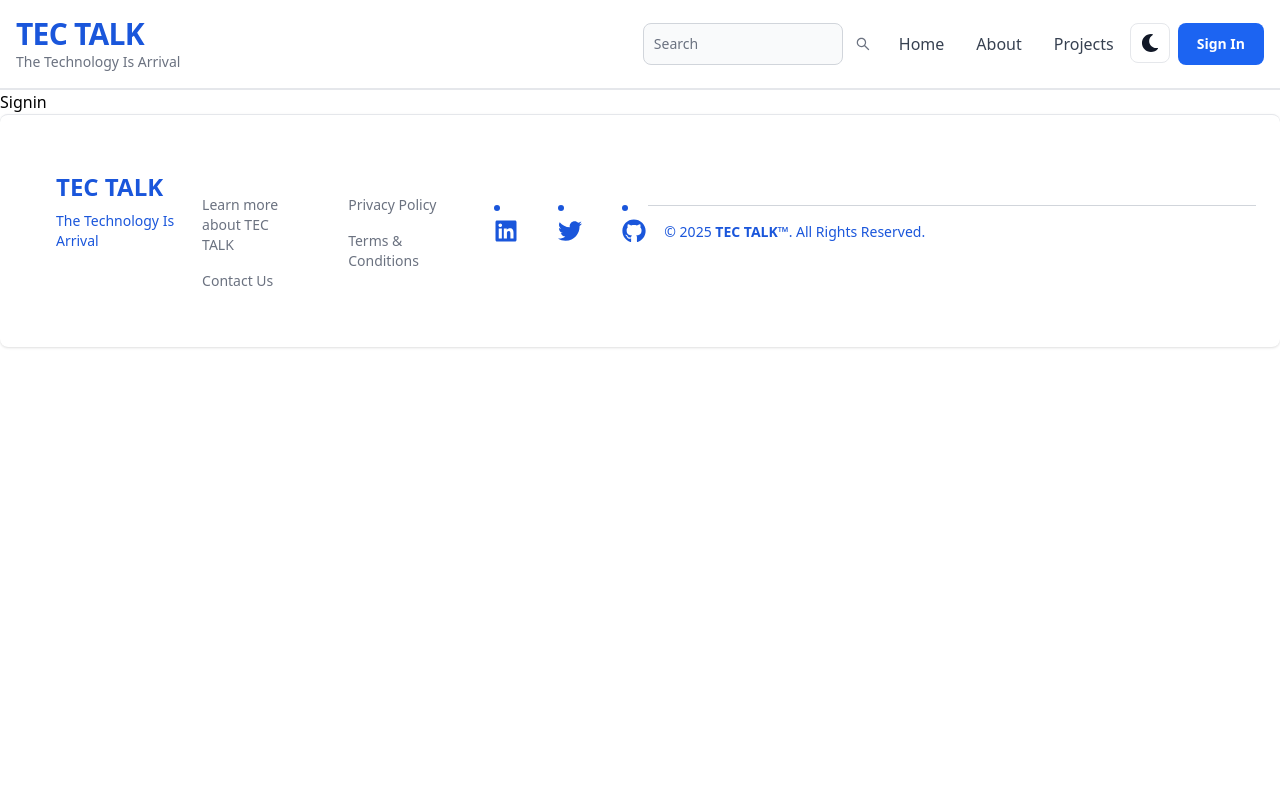
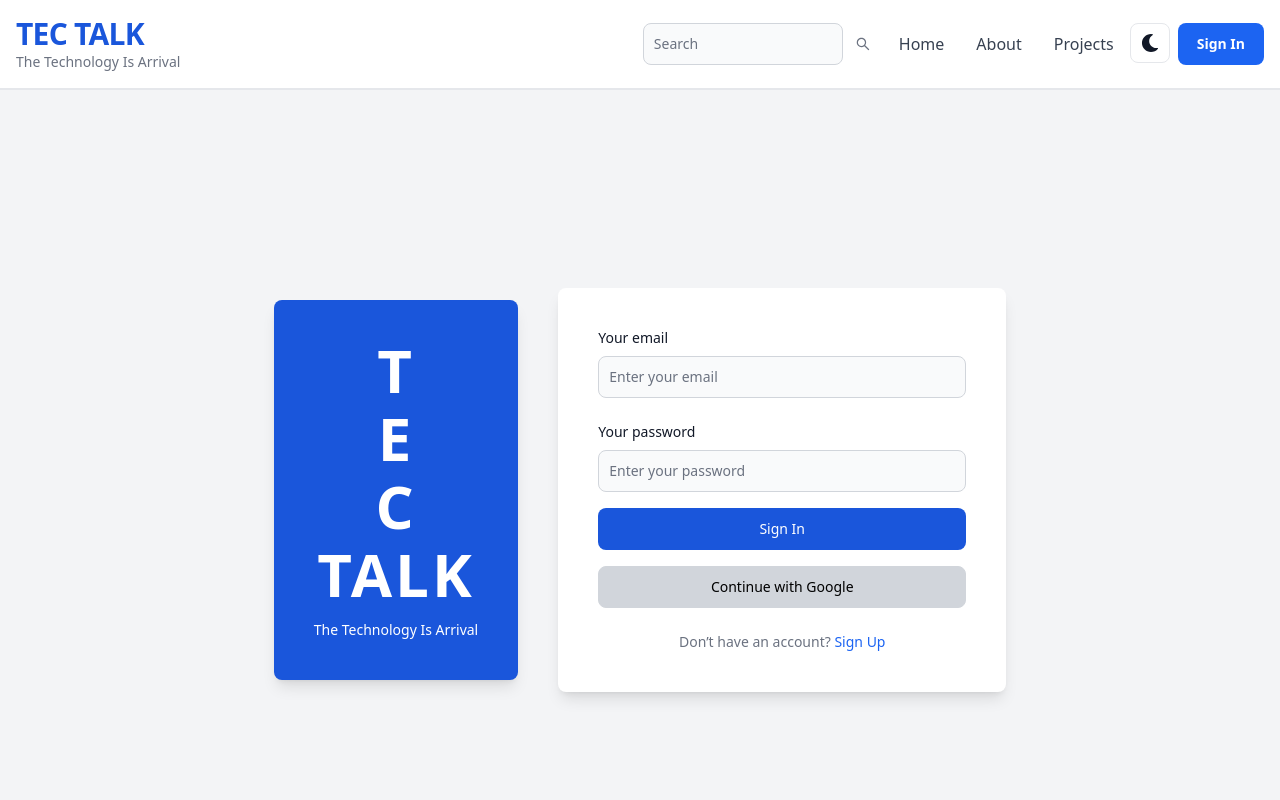
Before and after one commit to chathuraDeshan/mern-blog-site, a React (Vite) app in the folder frontEnd/: page /sign-in in a window 1280 px wide. Shown: the top 800 px of the page. Built offline with nearby package versions, Linux system fonts and the light colour scheme.

Commit message:
compleate the signin page

```diff
--- a/frontEnd/src/pages/Signin.jsx
+++ b/frontEnd/src/pages/Signin.jsx
@@ -1,7 +1,136 @@
-import React from 'react'
+import { Button, TextInput, Label, Alert, Spinner } from "flowbite-react";
+import { useState } from "react";
+import { Link, useNavigate } from "react-router-dom";
 
 export default function Signin() {
+
+  const [formData, setFormData] = useState({});
+  const [errorMessage, setErrorMessage] = useState(null);
+  const [loading, setLoading] = useState(false);
+  const navigate = useNavigate();
+
+  const handleChange = (e) => {
+    setFormData({...formData, [e.target.id]: e.target.value.trim()});
+  };
+
+  const handleSubmit = async(e) => {
+    e.preventDefault();
+    if( !formData.email || !formData.password) {
+      return setErrorMessage('Plese fill out all fields');
+    }
+    try{
+      setLoading(true);
+      setErrorMessage(null);
+      const res = await fetch('/api/auth/signin', {
+        method: 'POST',
+        headers: {'Content-Type': 'application/json'},
+        body: JSON.stringify(formData),
+      });
+
+      const data = await res.json();
+      if(data.success === false) {
+        return setErrorMessage(data.message)
+      }
+      setLoading(false);
+
+      if(res.ok) {
+        navigate('/');
+      }
+    }
+    catch(error){
+      setErrorMessage(error.message);
+      setLoading(false);
+    }
+  }
+
   return (
-    <div>Signin</div>
+    <div className="flex justify-center items-center h-screen bg-gray-100">
+      {/* Left Section: Logo */}
+      <div className="bg-blue-700 text-white flex flex-col justify-center items-center p-10 rounded-lg shadow-lg md:flex-col md:items-center">
+        <h1 className="text-6xl font-bold tracking-wider">T</h1>
+        <h1 className="text-6xl font-bold tracking-wider mt-2">E</h1>
+        <h1 className="text-6xl font-bold tracking-wider mt-2">C</h1>
+        <h1 className="text-6xl font-bold tracking-wider mt-2">TALK</h1>
+        <h3 className="text-sm font-medium mt-4">The Technology Is Arrival</h3>
+      </div>
+
+      {/* Right Section: Sign Up Form */}
+      <div className="bg-white p-10 rounded-lg shadow-lg ml-10 w-full max-w-md">
+        <form onSubmit={handleSubmit}>
+
+
+           {/* Email Input */}
+           <div className="mb-6">
+            <Label htmlFor="email" className="mb-2 block">
+              Your email
+            </Label>
+            <TextInput
+              id="email"
+              type="email"
+              placeholder="Enter your email"
+              onChange={handleChange}
+
+            />
+          </div>
+
+          {/* Password Input */}
+          <div className="mb-4">
+            <Label htmlFor="password" className="mb-2 block">
+              Your password
+            </Label>
+            <TextInput
+              id="password"
+              type="password"
+              placeholder="Enter your password"
+              onChange={handleChange}
+
+            />
+          </div>
+
+
+
+          {/* Sign Up Button */}
+          <div className="mb-4">
+            <Button type="submit" className="w-full bg-blue-700 "
+            disabled ={loading}>
+              {loading ? (
+                <>
+                <Spinner/>
+                <span>Loading...</span>
+                </>
+
+
+                ) : 'Sign In'}
+            </Button>
+          </div>
+
+          {/* Continue with Google */}
+          <div className="mb-6">
+            <Button
+              type="button"
+              className="w-full bg-gray-300 text-black hover:bg-gray-200 border border-gray-300"
+            >
+              Continue with Google
+            </Button>
+          </div>
+
+          {/* Already have an account */}
+          <p className="text-sm text-gray-500 text-center">
+            Don’t have an account?{" "}
+            <Link to="/sign-up" className="text-blue-600 hover:underline">
+              Sign Up
+            </Link>
+          </p>
+          {
+        errorMessage && (
+          <Alert className="flex items-center mt-2">
+            {errorMessage}
+          </Alert>
+        )
+      }
+        </form>
+      </div>
+
+    </div>
   )
 }
--- a/frontEnd/src/pages/Signup.jsx
+++ b/frontEnd/src/pages/Signup.jsx
@@ -129,7 +129,7 @@ export default function Signup() {
 
           {/* Already have an account */}
           <p className="text-sm text-gray-500 text-center">
-            Don’t have an account?{" "}
+            Have an account?{" "}
             <Link to="/sign-in" className="text-blue-600 hover:underline">
               Sign In
             </Link>
```
